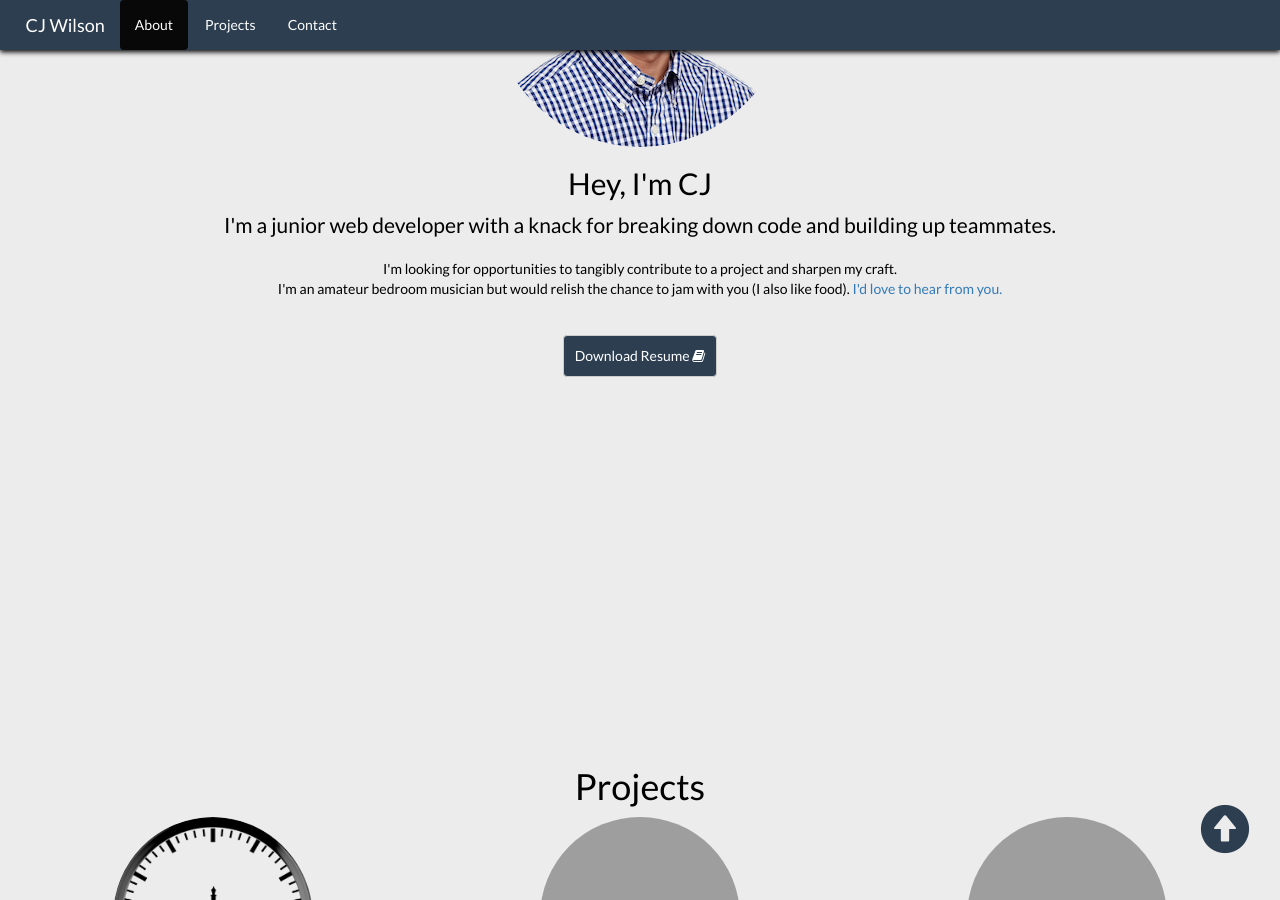
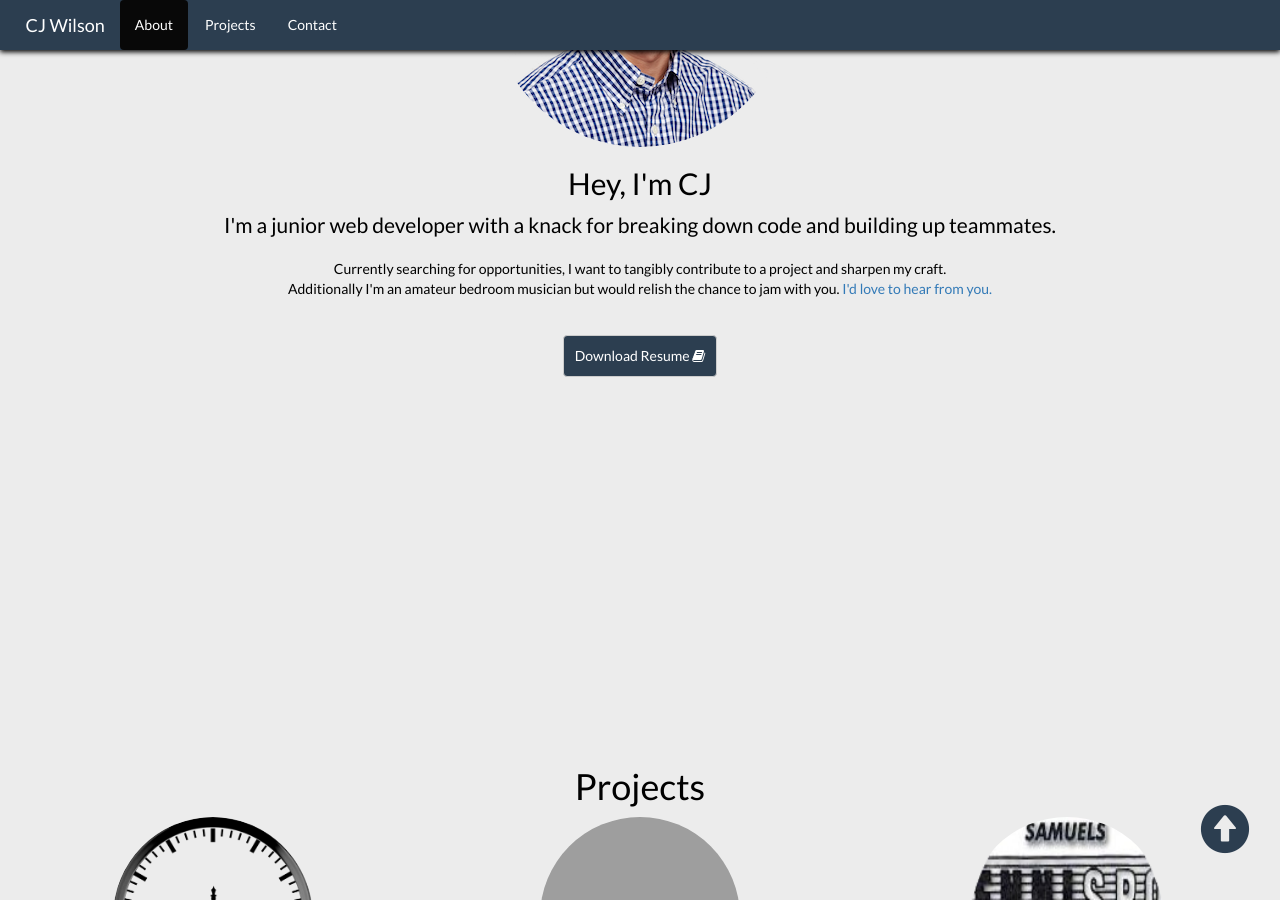
Before and after one commit to cjwilsonjr/cjwilsonjr.github.io, a Jekyll site: the page index.html, which Jekyll copies as it is, in a window 1280 px wide and 900 px high, scrolled down 1103 px. Built offline with Jekyll 4.4.1, drawn with Linux system fonts in a browser that asks for light colours; nearby versions of some CDN libraries; grey boxes are pictures that could not be loaded.

Commit message:
add photos for samules tennisport and musikit

```diff
--- a/index.html
+++ b/index.html
@@ -68,8 +68,8 @@
           <h2>Hey, I'm CJ</h2>
           <p class="lead">
           I'm a junior web developer with a knack for breaking down code and building up teammates.</p>
-          <p>I'm looking for opportunities to tangibly contribute to a project and sharpen my craft.<br>
-          I'm an amateur bedroom musician but would relish the chance to jam with you (I also like food).  <a href="mailto:cj@cjwilsonjr.com">I'd love to hear from you.</a></p>
+          <p>Currently searching for opportunities, I want to tangibly contribute to a project and sharpen my craft.<br>
+          Additionally I'm an amateur bedroom musician but would relish the chance to jam with you.  <a href="mailto:cj@cjwilsonjr.com">I'd love to hear from you.</a></p>
           <a class="btn btn-default" href="images/CHRISTOPHERWILSONRESUME.pdf">Download Resume <i class="fa fa-book"></i></a>
       </div>
 
@@ -111,7 +111,7 @@
 
 
           <div class="col-lg-4">
-            <img class="img-circle modal-image" id="musikit" src="images/burano.jpg" width="200" height="200">
+            <img class="img-circle modal-image" id="musikit" src="images/guitar.png" width="200" height="200">
             <h2>Musikit</h2>
             <!-- <p>Musikit is a simple Django app written in Python that utilizes the library Pafy to retrieve metadata from Youtube.  Musikit was developed in a day as a weekend deep-dive into Python and Django.</p> -->
 
@@ -138,7 +138,7 @@
             <!-- <p><a class="btn btn-default" href="https://musikit.herokuapp.com/" role="button">View details &raquo;</a></p> -->
           </div>
           <div class="col-lg-4">
-            <img class="img-circle modal-image" id="samuelstennisport" src="images/seville.jpg" width="200" height="200">
+            <img class="img-circle modal-image" id="samuelstennisport" src="images/samuels_tennisport.png" width="200" height="200">
             <h2>Samuels Tennisport</h2>
             <!-- <p>This app is designed to manage customers and track their rackets.  Customers are alerted whenever a registered racket is due for a string change.</p> -->
 
```
Also changed, not shown: images/samuels_tennisport.png (added), 1 other file.
